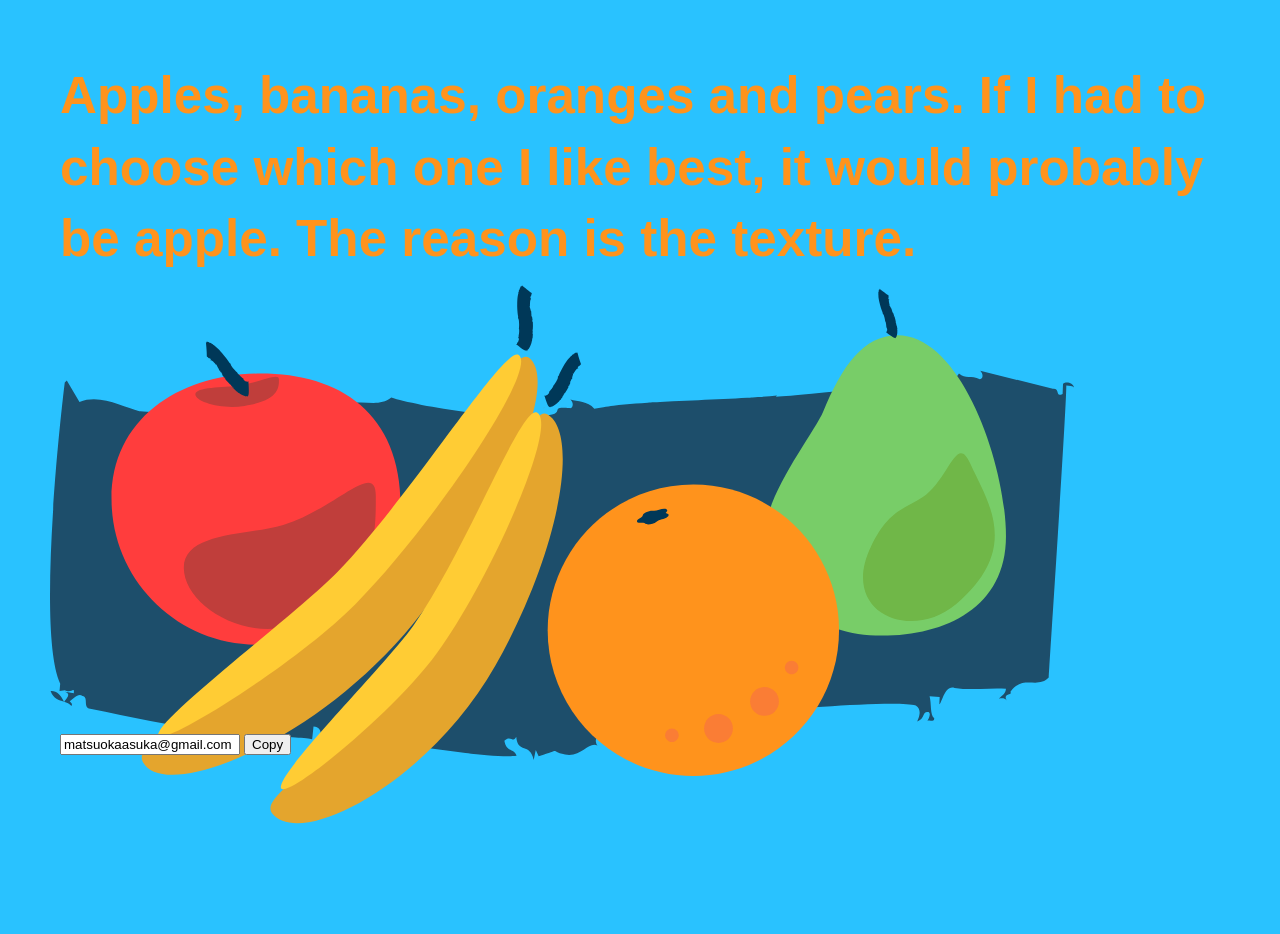
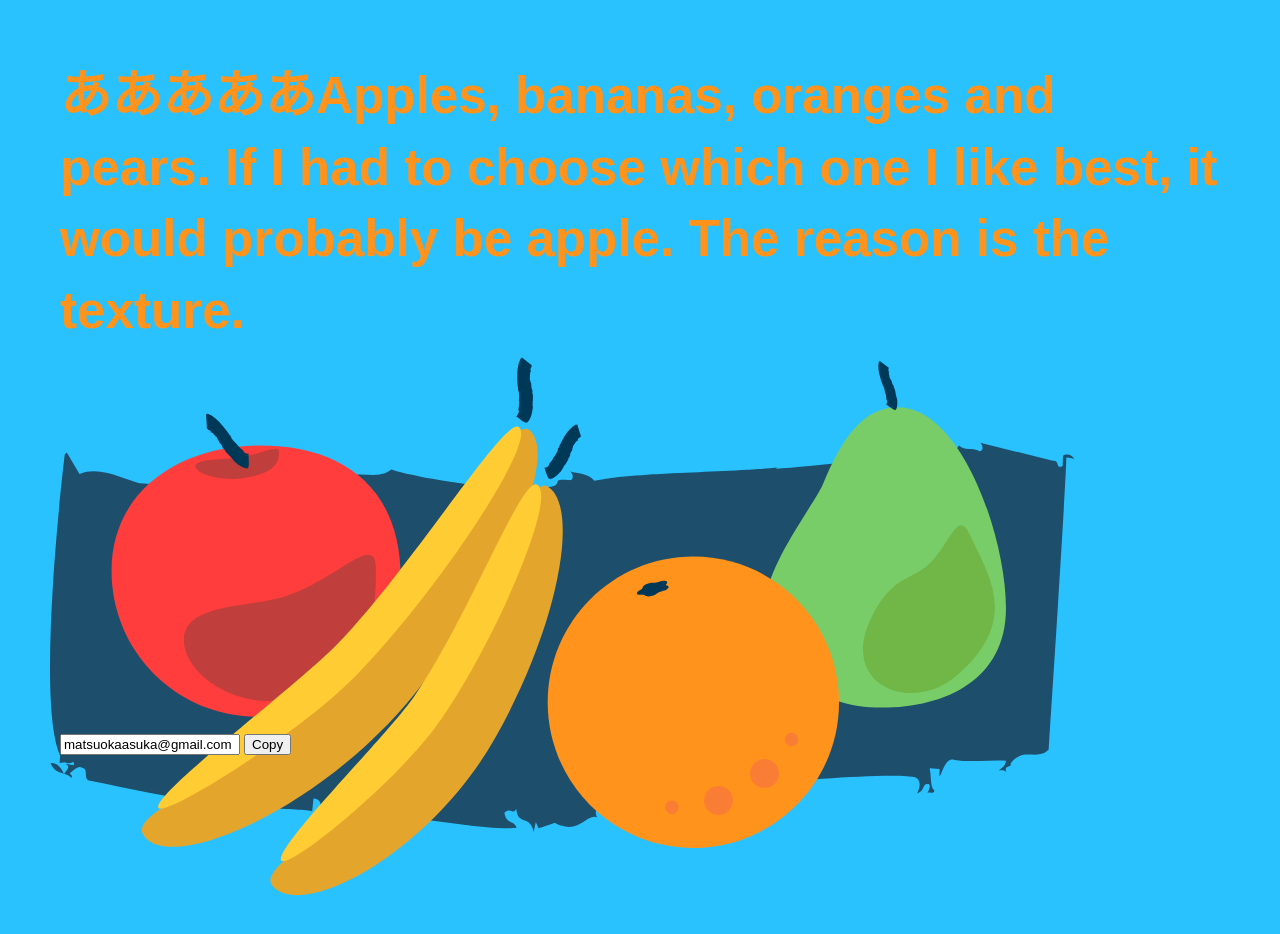
Before and after one commit to askmtok/study-01, a plain HTML site: page index.html in a window 1280 px wide. Before the commit the page ends 874 px from the top, so only its background shows below. Drawn offline with Linux system fonts and the light colour scheme.

Commit message:
Update index.html

```diff
--- a/index.html
+++ b/index.html
@@ -14,7 +14,7 @@
   </head>
   <body>
     <div>
-      <h1 class="cssanimation">Apples, bananas, oranges and pears. If I had to choose which one I like best, it would probably be apple. The reason is the texture.</h1>
+      <h1 class="cssanimation">あああああApples, bananas, oranges and pears. If I had to choose which one I like best, it would probably be apple. The reason is the texture.</h1>
     </div>
     <div class="container">
       <img class="pc" src="images/fruits-pc.svg" alt="果物の素晴らしいイラスト" />
```
